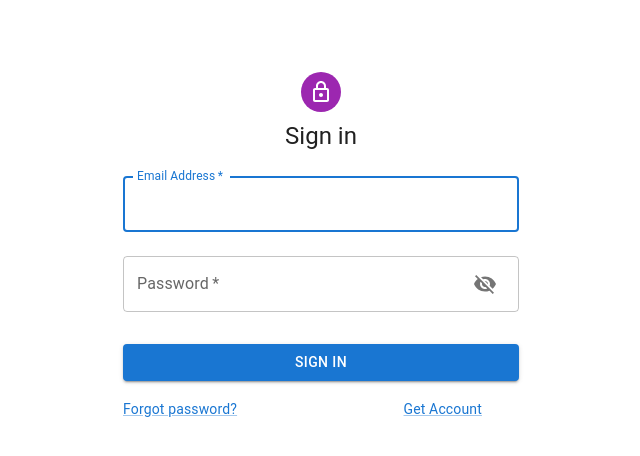
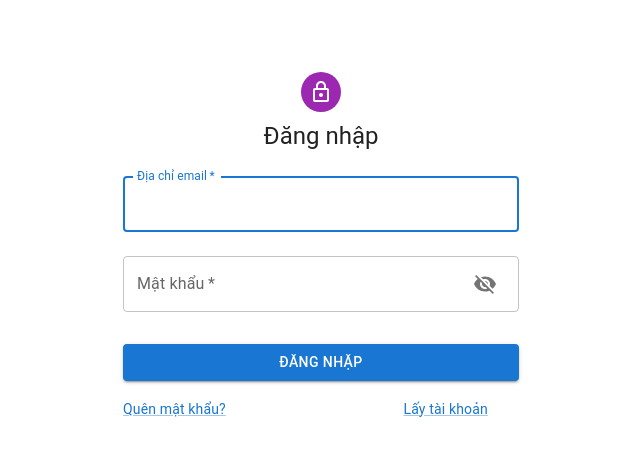
Before and after one commit to lethingochuyen39/school-web, a React (Create React App) app: page / in a window 1280 px wide. Shown: the top 456 px of the page, without its empty margins (319-959 px from the left). Built offline with nearby package versions, Linux system fonts and the light colour scheme.

Commit message:
update languages

```diff
--- a/src/components/Footer/FooterStudent.jsx
+++ b/src/components/Footer/FooterStudent.jsx
@@ -48,21 +48,15 @@
 			title: "Social Media",
 			description: [
 				{
-					name: "Twitter",
-					link: "https://www.twitter.com",
-					icon: <Twitter />,
-					color: "#0091ea",
-				},
-				{
 					name: "Instagram",
-					link: "https://www.instagram.com",
+					link: "https://www.instagram.com/fptaptech1999",
 					icon: <Instagram />,
 					color: "red",
 				},
 
 				{
 					name: "Facebook",
-					link: "https://www.facebook.com",
+					link: "https://www.facebook.com/aptech.fpt",
 					icon: <Facebook />,
 					color: "#00b0ff",
 				},
@@ -100,7 +94,7 @@
 								{footer.description.map((item) => (
 									<li key={item.name}>
 										<SocialMediaLink
-											href="#"
+											href={item.link}
 											variant="subtitle1"
 											color="text.secondary"
 										>
--- a/src/pages/login.js
+++ b/src/pages/login.js
@@ -40,7 +40,7 @@
     }
     catch(e){
       console.log(e);
-      setError('Invalid Username or Password');
+      setError('Sai tên đăng nhập hoặc mật khẩu!');
     }
 	};
 	const [showPassword, setShowPassword] = useState(false);
@@ -78,7 +78,7 @@
               <LockOutlinedIcon />
             </Avatar>
             <Typography component="h1" variant="h5">
-              Sign in
+              Đăng nhập
             </Typography>
 
             <Box
@@ -94,7 +94,7 @@
                 fullWidth
                 type="email"
                 id="email"
-                label="Email Address"
+                label="Địa chỉ email"
                 name="username"
                 autoComplete="email"
                 autoFocus
@@ -104,7 +104,7 @@
                 required
                 fullWidth
                 name="password"
-                label="Password"
+                label="Mật khẩu"
                 // type="password"
                 id="password"
                 autoComplete="current-password"
@@ -130,17 +130,17 @@
                 variant="contained"
                 sx={{ mt: 3, mb: 2 }}
               >
-                Sign In
+                Đăng nhặp
               </Button>
               <Grid container>
                 <Grid item xs>
                   <Link href="/forgotpassword" variant="body2">
-                    Forgot password?
+                    Quên mật khẩu?
                   </Link>
                 </Grid>
                 <Grid item xs sx={{paddingLeft: "165px"}}>
                   <Link href="/checkinfo" variant="body2">
-                    Get Account
+                    Lấy tài khoản
                   </Link>
                 </Grid>
               </Grid>
```
